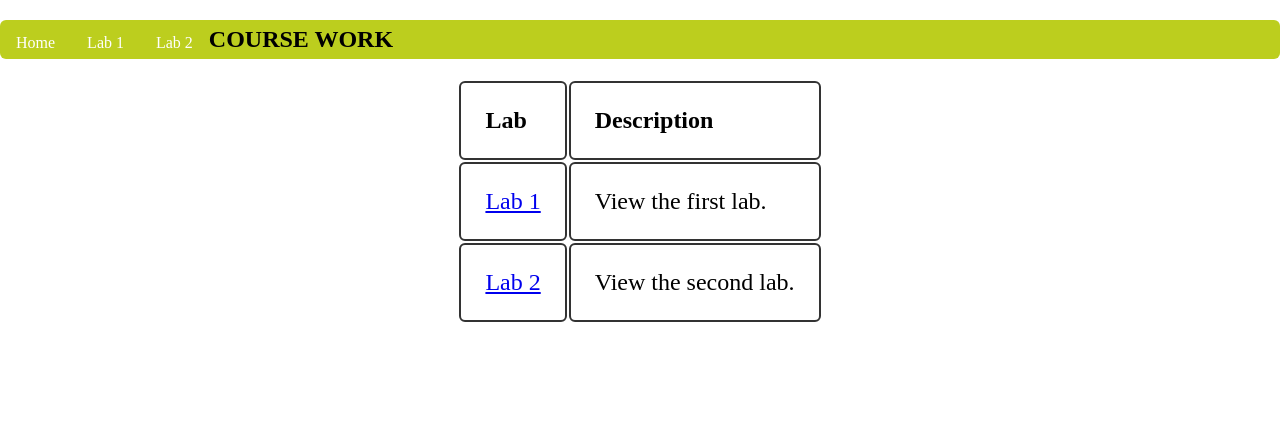
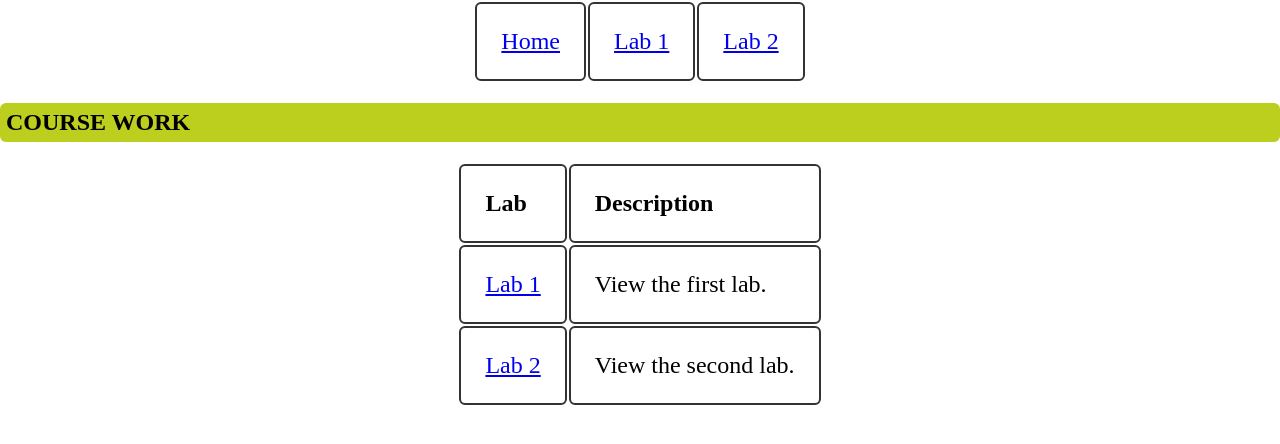
Before and after one commit to jmcarman/template.github.io, a Jekyll site: the page built from index.md, in a window 1280 px wide. Shown: the top 444 px of the page. Built offline with Jekyll 4.4.1, drawn with Linux system fonts in a browser that asks for light colours; our own code applies the rules of GitHub Pages for plain Markdown files.

Commit message:
Repositioning nav bar,

```diff
--- a/index.md
+++ b/index.md
@@ -1,4 +1,5 @@
-[Home](./index.md) [Lab 1](./lab1.md) [Lab 2](./lab2.md)
+| [Home](./index.md) | [Lab 1](./lab1.md) | [Lab 2](./lab2.md) |
+
 ## Course work
 
 | Lab | Description |
```
